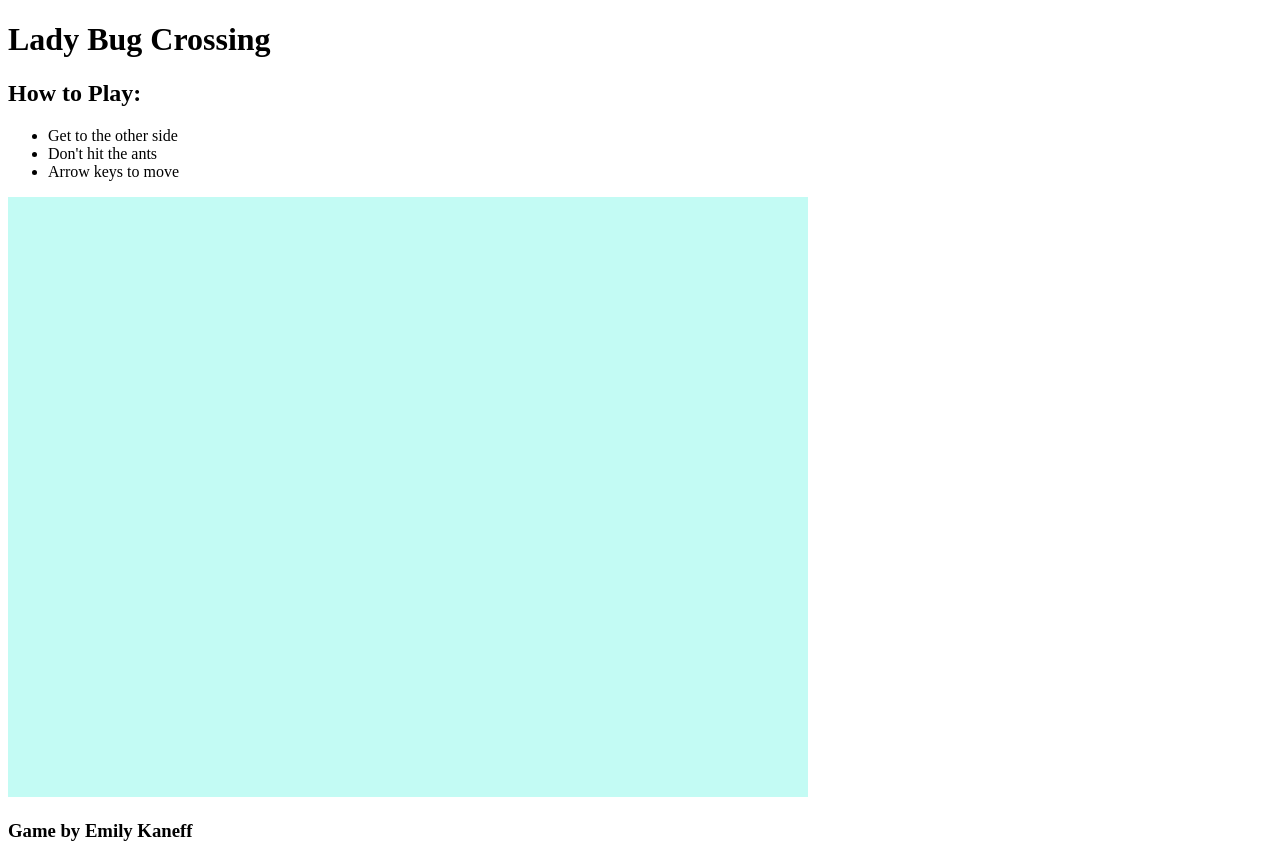
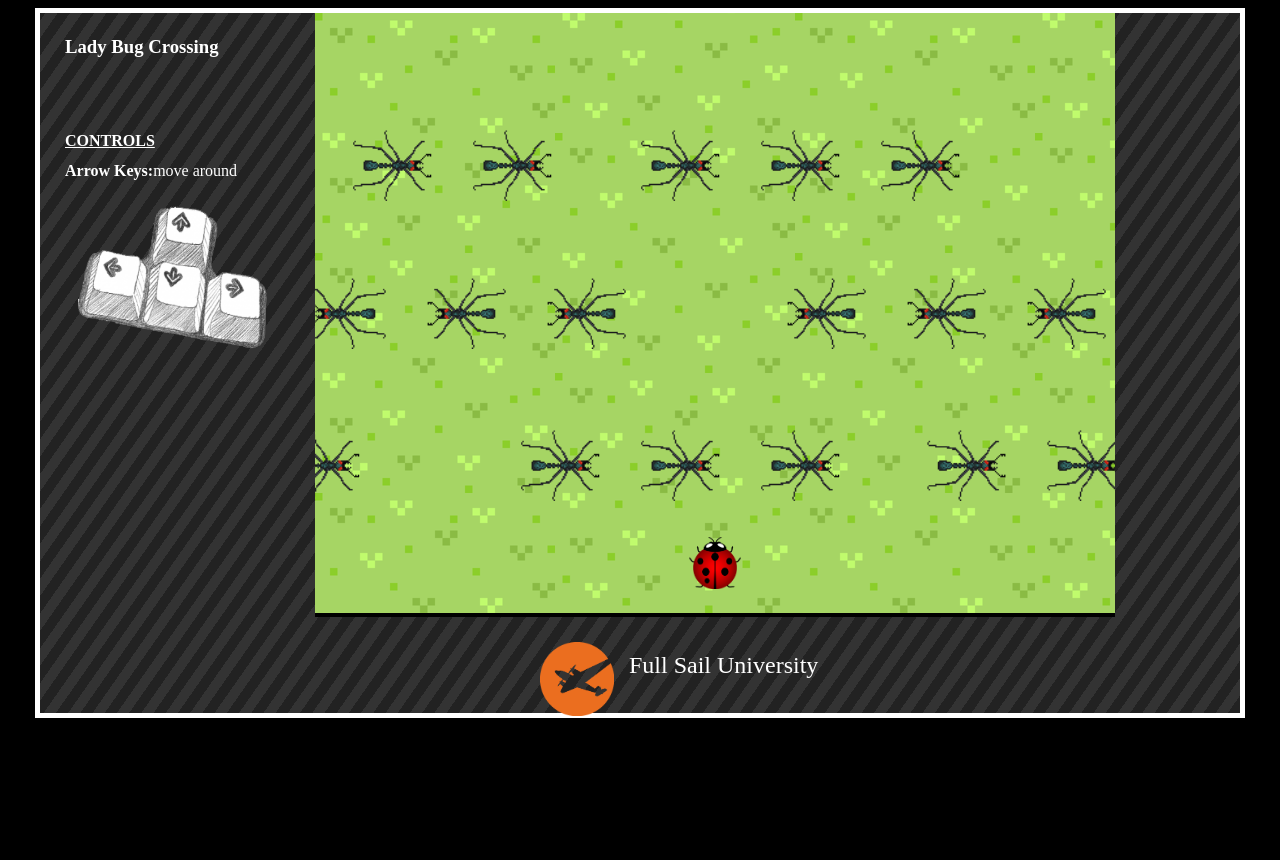
Before and after one commit to ekaneff/DPW_Game, a plain HTML site: page index.html in a window 1280 px wide. After the commit the page ends 800 px from the top, so only its background shows below. Drawn offline with Linux system fonts and the light colour scheme.

Commit message:
graphics

```diff
--- a/css/main.css
+++ b/css/main.css
@@ -0,0 +1,99 @@
+body{
+  background-color:rgba(0,0,0,1.00);
+}
+
+#container{
+	width: 1200px;
+	height: 700px;
+	margin: 0 auto;
+	font-family: 'Inconsolata',;
+	/*--font-family: 'Shadows Into Light', cursive;--*/
+	background: repeating-linear-gradient(
+				-55deg,
+				#222,
+				#222 10px,
+				#333 10px,
+				#333 20px);
+	border: thick solid #FFF;
+}
+
+header {
+    color:white;
+    text-align:center;
+    padding:20px;
+	font-size:3em;
+	height: 40px;
+}
+nav {
+    line-height:30px;
+    height:607px;
+    width:275px;
+    float:left;
+	color: #FFFFFF;
+}
+
+#navRight {
+    line-height:30px;
+    height:607px;
+    width:110px;
+    float:right;
+	padding-left: 15px;
+	color:rgba(239,233,233,1.00);
+}
+section {
+    width:800px;
+    float:left;
+	background-color:black;
+}
+
+#controls{
+  padding-left: 25px;
+}
+
+footer{
+	color:white;
+    text-align:center;
+	font-size:1.5em;
+	height: 50px;
+	width: 1200px;
+	margin-top: 20px;
+}
+
+.ftrlogo{
+	height: 60px;
+	float: left;
+	padding-top: 25px;
+	padding-left: 225px;
+}
+
+.ftrtxt{
+	height: 65px;
+	float: left;
+	padding-top: 35px;
+	padding-left: 15px;
+}
+
+
+/*--Button--*/
+
+/*
+*******************************************************************************/
+.mybutton{
+  border:1px solid #a8c1d5; -webkit-border-radius: 3px; -moz-border-radius: 3px;border-radius: 3px;font-size:12px;font-family:arial, helvetica, sans-serif; padding: 10px 10px 10px 10px; text-decoration:none; display:inline-block;text-shadow: -1px -1px 0 rgba(0,0,0,0.3);font-weight:bold; color: #FFFFFF;
+   background-color: #CEDCE7; background-image: -webkit-gradient(linear, left top, left bottom, from(#CEDCE7), to(#596a72));
+   background-image: -webkit-linear-gradient(top, #CEDCE7, #596a72);
+   background-image: -moz-linear-gradient(top, #CEDCE7, #596a72);
+   background-image: -ms-linear-gradient(top, #CEDCE7, #596a72);
+   background-image: -o-linear-gradient(top, #CEDCE7, #596a72);
+   background-image: linear-gradient(to bottom, #CEDCE7, #596a72);filter:progid:DXImageTransform.Microsoft.gradient(GradientType=0,startColorstr=#CEDCE7, endColorstr=#596a72);
+}
+
+.mybutton:hover{
+   border:1px solid #8aabc5;
+   background-color: #acc4d6; background-image: -webkit-gradient(linear, left top, left bottom, from(#acc4d6), to(#434f55));
+   background-image: -webkit-linear-gradient(top, #acc4d6, #434f55);
+   background-image: -moz-linear-gradient(top, #acc4d6, #434f55);
+   background-image: -ms-linear-gradient(top, #acc4d6, #434f55);
+   background-image: -o-linear-gradient(top, #acc4d6, #434f55);
+   background-image: linear-gradient(to bottom, #acc4d6, #434f55);filter:progid:DXImageTransform.Microsoft.gradient(GradientType=0,startColorstr=#acc4d6, endColorstr=#434f55);
+}
--- a/index.html
+++ b/index.html
@@ -1,31 +1,37 @@
 <!DOCTYPE html>
 <html>
-<head>
-	<meta charset="utf-8">
-	<title>Lady Bug Crossing</title>
-	<link href="css/main.css" rel="stylesheet" />
+<head lang="en">
+    <meta charset="UTF-8">
+    <title>Lady Bug Crossing</title>
+    <link href = "css/main.css" rel="stylesheet" type="text/css"/>
+    <link href="https://fonts.googleapis.com/css?family=Inconsolata|Shadows+Into+Light" rel="stylesheet" type="text/css">
 </head>
 <body>
+<div id="container">
+    <nav>
+        <h3 id="controls"><b>Lady Bug Crossing</b></h3>
+        <br>
+        <p id="controls"><strong><u>CONTROLS</u></strong><br>
+            <strong>Arrow Keys:</strong>move around<br>
+        </p>
+        <p><center>
+        <img src="assets/imgs/arrow.png" width="200" height="150" alt=""/></center> </p>
+        <br>
+        <!--<center>-->
+        <!--<button class="mybutton">Click to Start</button>-->
+        <!--</center>-->
+    </nav>
+    <section>
+        <canvas id="canvas" width="800" height="600" style= "background-color: #c3fbf4;" ></canvas>
+    </section>
 
-<header>
-	<h1>Lady Bug Crossing</h1>
-	<nav>
-		<h2>How to Play:</h2>
-		<ul>
-			<li>Get to the other side</li>
-			<li>Don't hit the ants</li>
-			<li>Arrow keys to move</li>
-		</ul>
-	</nav>
-</header>
+    <div id="navRight">
 
-<section>
-	<canvas id="canvas" width="800" height="600" style= "background-color: #c3fbf4;" ></canvas>
-</section>
+    </div>
+    <footer><div class="ftrlogo"><img src="assets/imgs/fullsail1.png" width="74" height="74" /></div><div class="ftrtxt">Full Sail University</div></footer>
 
-<footer>
-	<h3>Game by Emily Kaneff</h3>
-</footer>
+</div> <!--//Closes container-->
+
 <script src="js/main.js"></script>
 </body>
 </html>
--- a/js/main.js
+++ b/js/main.js
@@ -10,13 +10,212 @@ class Game {
 		this.screen = document.querySelector("canvas");
 		this.player = null;
 		this.ants = [];
+		Game.state = "playing";
 		Game.ctx = this.screen.getContext("2d");
 		this.loadAssets(["grass.png","ant-leftfacing.png", "ant-rightfacing.png", "bug.png"]);
+
 	}
 
 	init() {
 		console.log("Initializing...");
+		this.screen.style.background = "url(" + this.images[0].src + ")";
+		this.player = new Player(this.images[3]);
+		this.player.x = 400;
+		this.player.y = 550;
+		this.player.setScale(.21);
+		this.player.draw();
+		this.makeAnts();
+		this.key = new Key();
+		this.key.init();
+		this.updateAll();
+	}
 
-		this.screen.style.background = "url(" + this.images[0].src + ")";
+	makeAnts() {
+		var tempImg = this.images[2];
+		var tempSpeed = 0;
+		for (var j=0;j<3;j++) {
+            for (var i=0;i<7;i++) {
+            	if (j == 0) {
+            		tempSpeed = 4;
+            	} else if (j == 1) {
+            		tempSpeed=-3;
+            		tempImg = this.images[1];
+            	} else {
+            		tempImg = this.images[2];
+            		tempSpeed = 2;
+            	}
+                var ant = new Ant(tempImg);
+                ant.setScale(1.3);
+                ant.speedX = tempSpeed;
+
+                if (i == 3)i++;
+                ant.x = 50 + (i*120);
+                ant.y = 150 + (j*150);
+                ant.draw();
+                this.ants.push(ant);
+            }
+        }
+	}
+
+	loadAssets(arr) {
+		var count = 0;
+		var that = this;
+
+		(function loadAsset() {
+			var img = new Image();
+			img.src = "assets/imgs/" + arr[count];
+			img.addEventListener("load", function(e){
+				that.images.push(img);
+				count++;
+				if (count < arr.length){
+					loadAsset();
+				} else {
+					console.log("Images loaded");
+					that.init();
+				}
+			});
+		})();
+	}
+
+	updateAll() {
+		var that = this;
+
+		(function drawFrame(){ //ask what this really does
+			window.requestAnimationFrame(drawFrame);
+			Game.ctx.clearRect(0,0,that.screen.width, that.screen.height);
+			if (Game.state == "playing"){
+				that.ants.forEach((el) => {
+	                el.update();
+	            });
+
+				that.player.update();
+			}
+		})();
+	}
+
+	static getInstance() {
+        if(!Game._instance)
+        {
+            Game._instance = new Game();
+            return Game._instance;
+        }
+        else
+        {
+            throw "Game Singleton already created!";
+        }
+    }
+}
+
+class Sprite {
+	constructor(img) {
+		this.x = 0;
+        this.y = 0;
+        this.scale = 1;
+        this.width = img.width;
+        this.height = img.height;
+        this.rotate = 0;
+        this.image = img;
+        this.ctx = Game.ctx;
+	}
+
+	setScale(num) {
+		this.scale = num;
+		this.width = this.image.width * this.scale;
+		this.height = this.image.height * this.scale;
+	}
+
+	draw() {
+		this.ctx.save();
+		this.rotate = this.rotate % 360;
+		var rad = this.rotate * .01745;
+
+		// this.x = this.x % (800 + (this.image.width*.5));
+  //       this.y = this.y % (600 + (this.image.height*.5));
+
+
+		this.ctx.translate(this.x, this.y); //do converstions before actions
+        this.ctx.rotate(rad);
+        this.ctx.scale(this.scale, this.scale);
+        this.ctx.drawImage(this.image, -(this.image.width * .5), -(this.image.height * .5)); //shifting center of rotation
+        this.ctx.restore();
+
+        if (this.x < -(this.width * .5)) {
+	    	this.x = 800 + (this.width * .5);
+	    }
+	    if (this.x > 800 + (this.width * .5)) {
+	    	this.x = 0 - (this.width * .5);
+	    }
 	}
 }
+
+class Player extends Sprite {
+	constructor(img) {
+		super(img);
+		//this.speedX = 0;
+		//this.speedY = 0;
+		this.speed = 3;
+	}
+
+	update(){
+		if (Key.keys[37] == 1) {
+			this.rotate = 270;
+	        this.x -= this.speed;
+	    } else if (Key.keys[39] == 1) {
+	    	this.rotate = 90;
+	        this.x += this.speed;
+	    } else if (Key.keys[38] == 1) {
+	    	this.rotate = 0;
+	        this.y -= this.speed;
+	    } else if (Key.keys[40] == 1) {
+	    	this.rotate = 180;
+	        this.y += this.speed;
+	    } else {
+
+	    }
+
+	    if (this.y <= 70) {
+	    	this.speed = 0;
+	    	Game.state = "over";
+	    	console.log("you finished!");
+	    }
+     	this.draw();
+	}
+}
+
+class Ant extends Sprite {
+	constructor(img) {
+		super(img);
+		this.speedX = 2;
+	}
+
+	update(){
+		this.x += this.speedX;
+     	this.draw();
+	}
+
+}
+
+class Key {
+
+    constructor() {
+        Key.keys = []; //why is this Key.keys and not this?
+        for(var i = 0; i < 100; i++){ //what is this doing
+            Key.keys[i] = 0;
+        }
+
+        console.log(Key.keys);
+    }
+
+    init() {
+        window.addEventListener("keydown", function(e){
+        	e.preventDefault();
+            Key.keys[e.keyCode] = 1;
+
+        });
+
+        window.addEventListener("keyup", function(e){
+
+            Key.keys[e.keyCode] = 0;
+        });
+    }
+}
```
Also changed, not shown: assets/imgs/ant.png (added), assets/imgs/arrow.png (added), assets/imgs/fullsail1.png (added).
